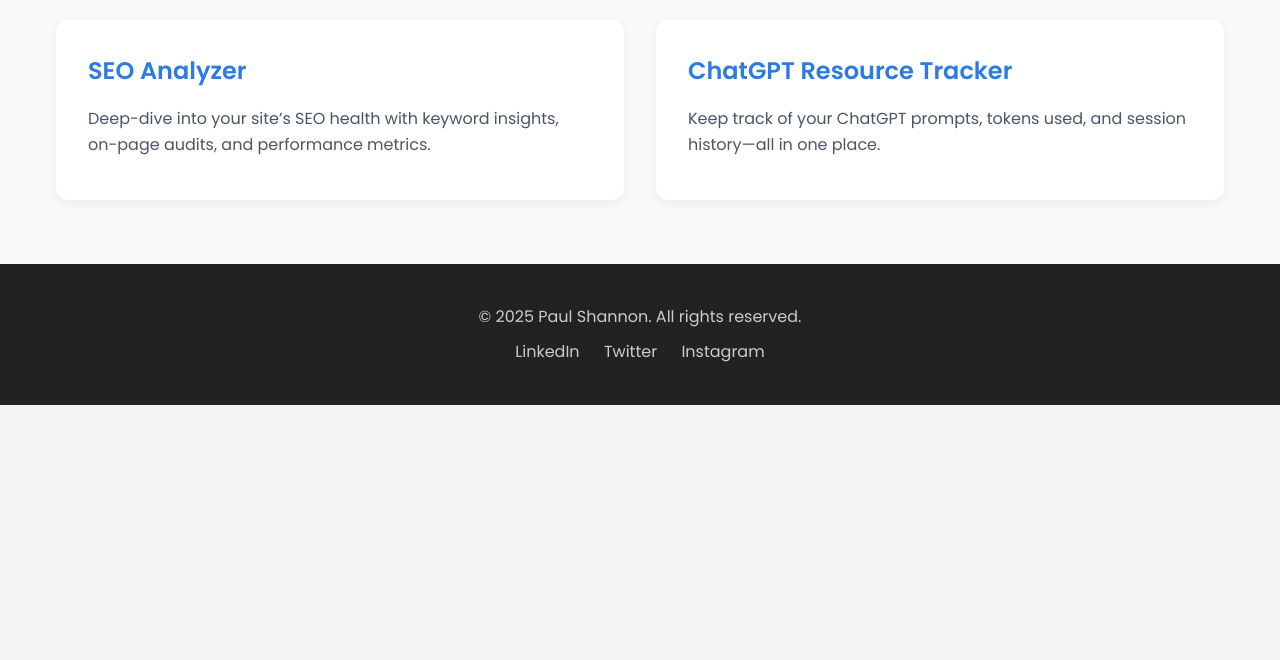
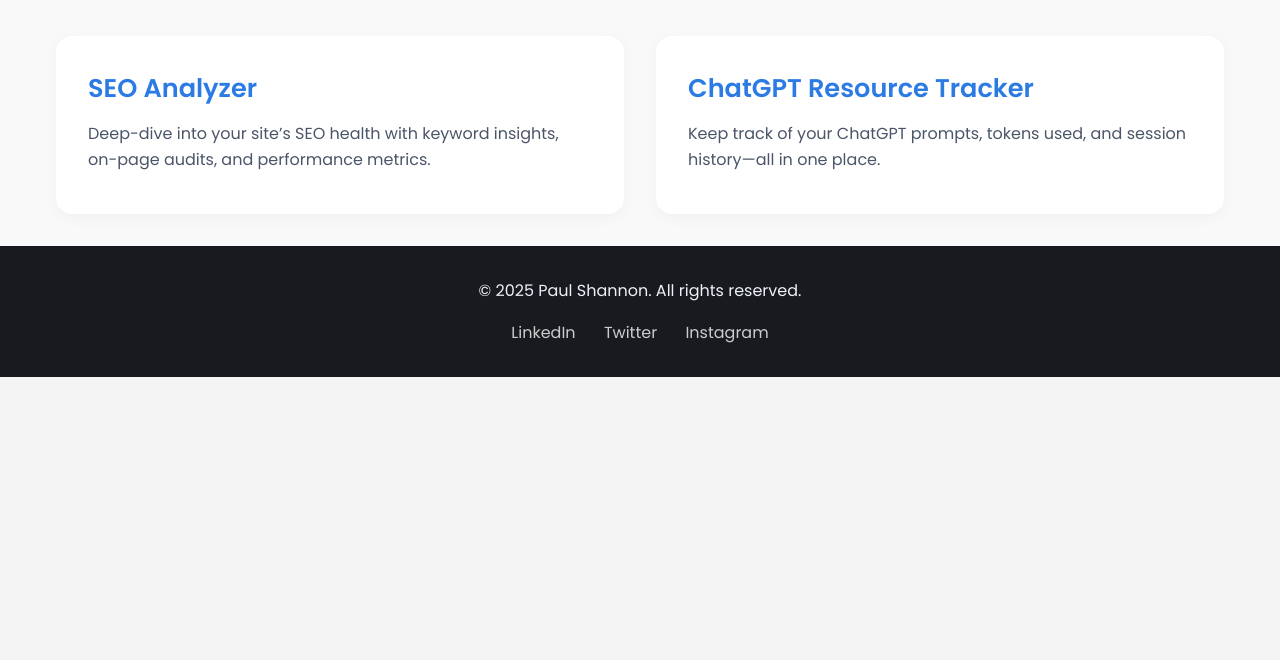
Before and after one commit to pshanno4/portfolio, a plain HTML site: page tools.html in a window 1280 px wide. Shown: the part 140-800 px from the top of the page. Drawn offline with Linux system fonts and the light colour scheme.

Commit message:
Update tools.html

```diff
--- a/tools.html
+++ b/tools.html
@@ -10,12 +10,14 @@
     })(window,document,'script','dataLayer','GTM-TPT3L22Z');
   </script>
   <!-- End Google Tag Manager -->
+
   <meta charset="UTF-8">
   <meta name="viewport" content="width=device-width, initial-scale=1">
   <meta name="description" content="Paul Shannon - Tools">
   <meta name="keywords" content="Paul Shannon, SEO Analyzer, ChatGPT Resource Tracker, tools">
   <meta name="author" content="Paul Shannon">
   <title>Tools – Paul Shannon</title>
+
   <!-- Favicon -->
   <link rel="icon" href="favicon.png" type="image/png">
   <link href="https://fonts.googleapis.com/css2?family=Poppins:wght@300;400;600&display=swap" rel="stylesheet">
@@ -27,7 +29,7 @@
     /* Tools Section */
     #tools {
       background-color: #f9f9f9;
-      padding: 4rem 2rem;
+      padding: 4rem 0 2rem;
     }
     .tools-container {
       max-width: 1200px;
@@ -37,38 +39,57 @@
     .tools-container h2 {
       font-size: 2.5rem;
       text-align: center;
-      margin-bottom: 2rem;
-      color: #2c7be5;
+      margin-bottom: 3rem;
+      color: #1e263b;
     }
     .tools-grid {
       display: grid;
-      grid-template-columns: repeat(auto-fit, minmax(300px, 1fr));
+      grid-template-columns: repeat(auto-fit, minmax(320px, 1fr));
       gap: 2rem;
     }
     .tools-grid .project-card {
       background: #ffffff;
-      border-radius: 0.75rem;
+      border-radius: 1rem;
       padding: 2rem;
-      box-shadow: 0 4px 12px rgba(0, 0, 0, 0.05);
+      box-shadow: 0 4px 16px rgba(0, 0, 0, 0.04);
       transition: transform 0.2s ease, box-shadow 0.2s ease;
     }
     .tools-grid .project-card:hover {
-      transform: translateY(-5px);
-      box-shadow: 0 8px 24px rgba(0, 0, 0, 0.1);
+      transform: translateY(-4px);
+      box-shadow: 0 8px 24px rgba(0, 0, 0, 0.08);
     }
     .tools-grid .project-card h3 {
-      font-size: 1.5rem;
-      margin-bottom: 1rem;
-      color: #1e263b;
+      font-size: 1.6rem;
+      margin-bottom: 0.75rem;
+      color: #2c7be5;
     }
     .tools-grid .project-card h3 a {
       text-decoration: none;
-      color: #2c7be5;
+      color: inherit;
     }
     .tools-grid .project-card p {
       font-size: 1rem;
       line-height: 1.6;
       color: #4a5568;
+    }
+
+    /* Footer Full-Width Background */
+    footer {
+      background-color: #181a1f;
+      padding: 2rem 0;
+    }
+    .footer-container {
+      max-width: 1200px;
+      margin: 0 auto;
+      padding: 0 1rem;
+      text-align: center;
+      color: #edf2f7;
+    }
+    .footer-container p {
+      margin-bottom: 1rem;
+    }
+    .footer-container .social-links a {
+      margin: 0 0.75rem;
     }
   </style>
 </head>
@@ -123,18 +144,18 @@
 
   <!-- Footer -->
   <footer>
-    <div class="container footer-container">
+    <div class="footer-container">
       <p>&copy; 2025 Paul Shannon. All rights reserved.</p>
       <div class="social-links">
         <a href="https://www.linkedin.com/in/paul-shannon-/">LinkedIn</a>
         <a href="https://x.com/ProseByP">Twitter</a>
-        <a href="https://www.instagram.com/swalwrites">Instagram</a>
+        <a href="https://www.instagram.com/sustainable_585">Instagram</a>
       </div>
     </div>
   </footer>
 
   <script>
-    document.addEventListener('DOMContentLoaded', function() {
+    document.addEventListener('sDOMContentLoaded', function() {
       const mobileMenu = document.getElementById('mobile-menu');
       const navLinks = document.querySelector('.nav-links');
 
```
